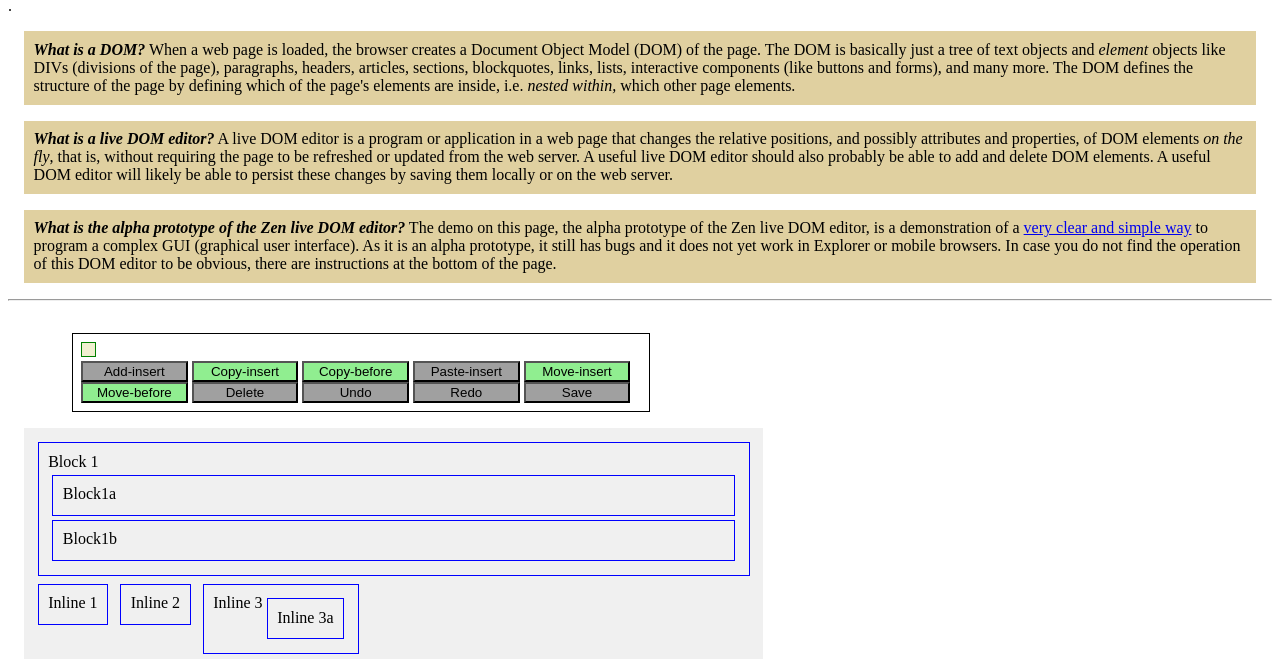
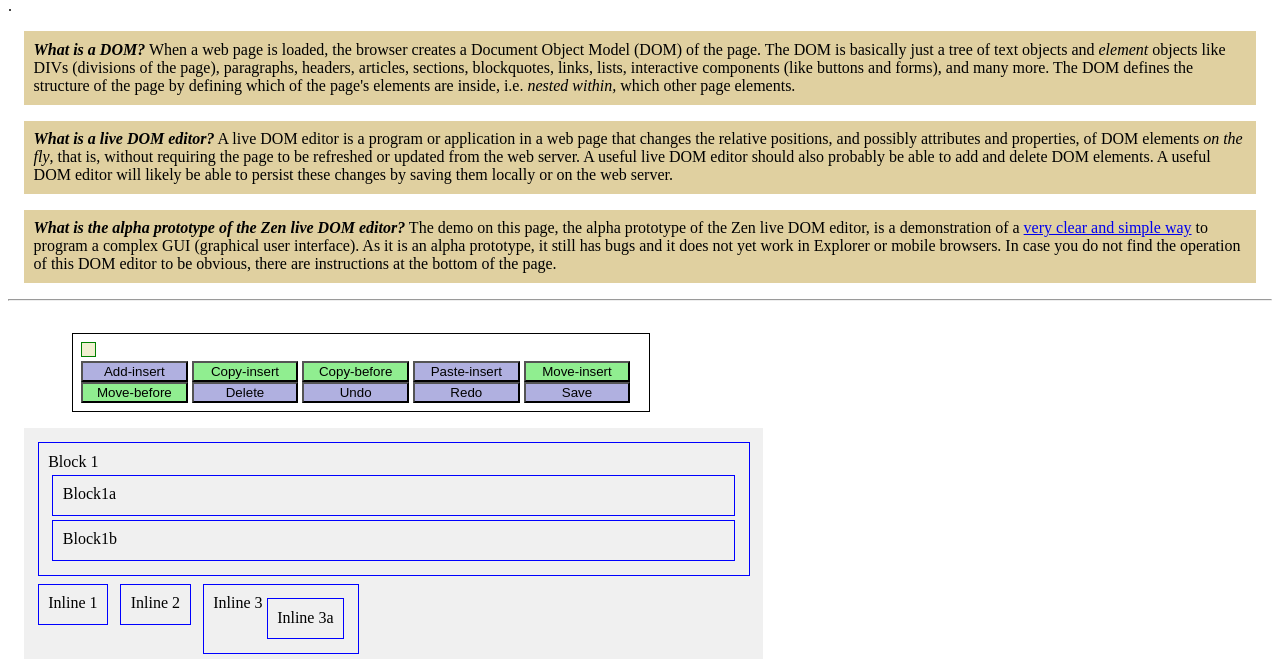
Before and after one commit to Mashweb/web-call.cc, a plain HTML site: page index.html in a window 1280 px wide. Shown: the part 133-792 px from the top of the page. Drawn offline with Linux system fonts and the light colour scheme; no server answers.

Commit message:
Changed the color of the ghosted buttons and the corresponding text.

```diff
--- a/css/gui.css
+++ b/css/gui.css
@@ -6,7 +6,7 @@ div#canvas { padding:0.6em; border:1em solid white; background-color:#f0f0f0; }
 div.inline { display:inline-flex; }
 p  { margin-top:0em; margin-bottom:0.5em; }
 button { width:8em; }
-button.ghosted { background-color:#a0a0a0; }
+button.ghosted { background-color:#b0b0e0; }
 div#message { display:inline-flex; background-color:#f0f0d0; color:#007040; font-size:1.2em; font-weight:600; padding:0.35em; border:0.08em solid #008000; }
 div#error { color:#cc8080; font-size:1.3em; }
 dt { margin:1em; padding:0.6em; background-color:#e0d0a0; }
```
Also changed, not shown: 1 other file.
